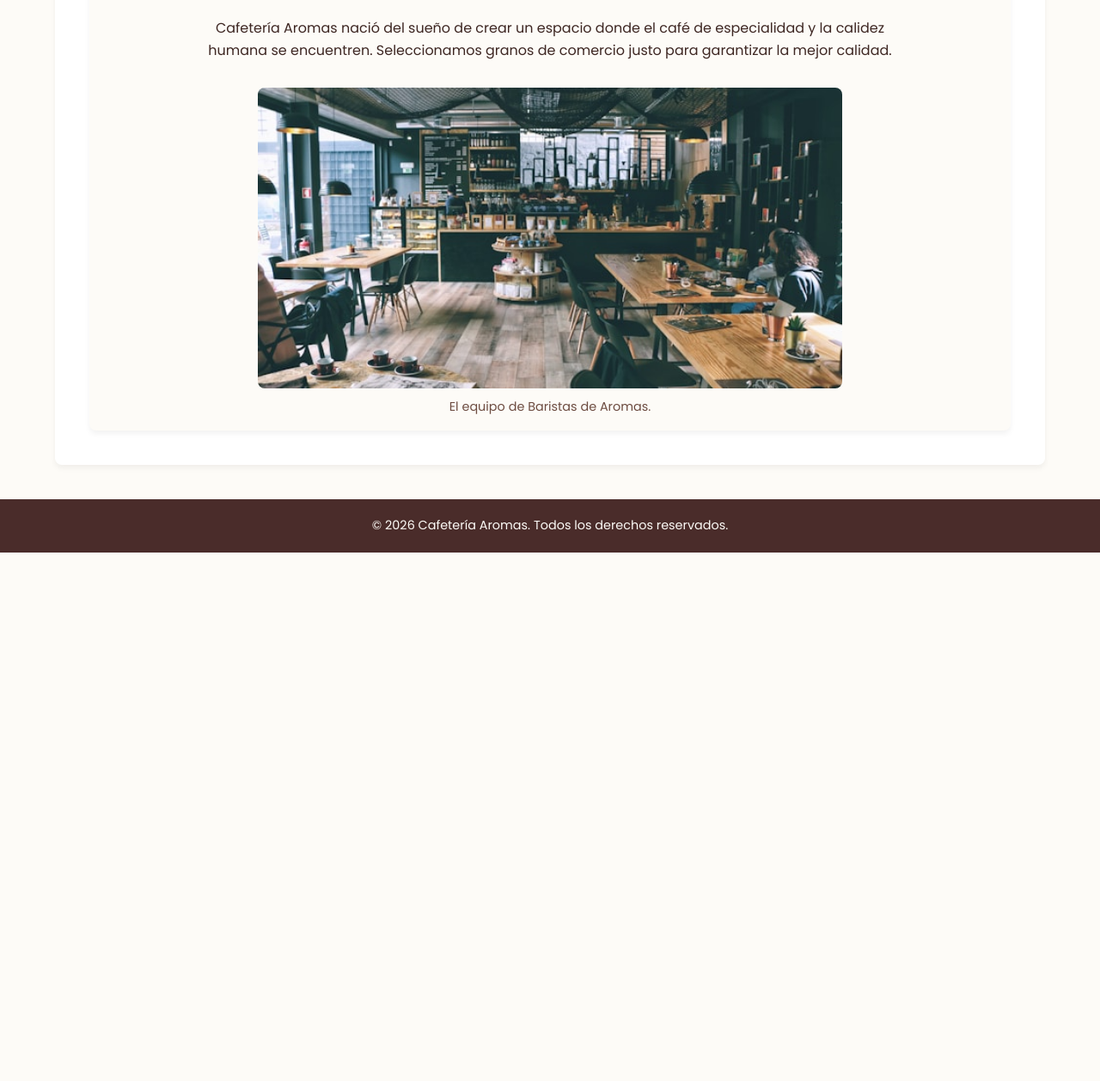
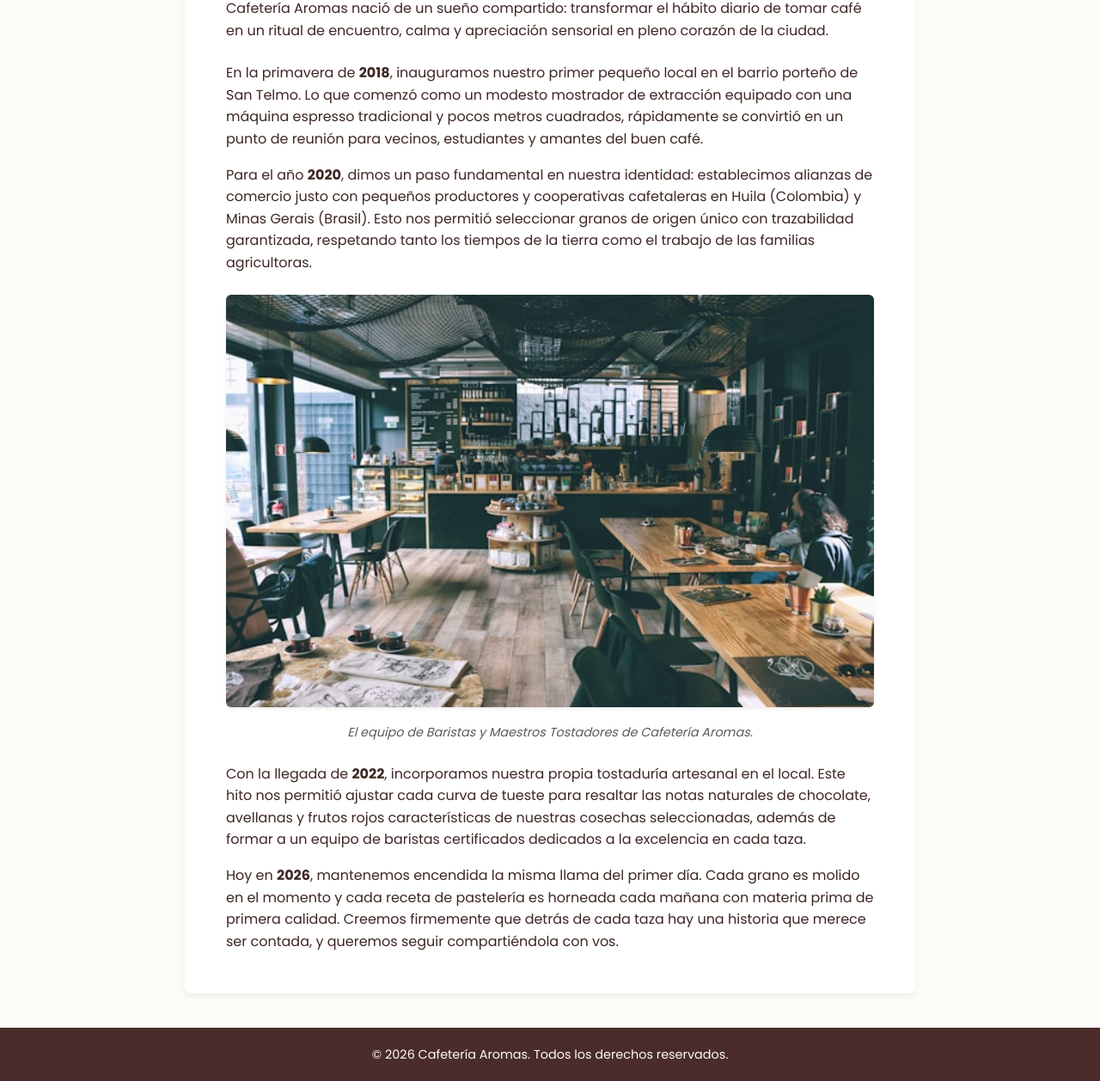
Before and after one commit to Agustinmaciel7/cafeteria-aromas, a website: page pages/sobre-mi.html in a window 1280 px wide. Shown: the part 263-1521 px from the top of the page at 86% size. Before the commit the page ends 906 px from the top, so only its background shows below. Drawn offline with nearby package versions, Linux system fonts and the light colour scheme.

Commit message:
feat: reestructuracion narrativa de sobre nosotros y unificacion del sitio,actualizacion del README

```diff
--- a/pages/sobre-mi.html
+++ b/pages/sobre-mi.html
@@ -1,17 +1,14 @@
 <!DOCTYPE html>
 <html lang="es">
-
 <head>
   <meta charset="UTF-8">
   <meta name="viewport" content="width=device-width, initial-scale=1.0">
   <title>Sobre Nosotros | Historia y Pasión por el Café | Cafetería Aromas</title>
-  <meta name="description"
-    content="Conocé la historia de Cafetería Aromas, nuestro equipo de baristas y la pasión por seleccionar los mejores granos de café de especialidad.">
+  <meta name="description" content="Conocé la historia de Cafetería Aromas, nuestro equipo de baristas y la pasión por seleccionar los mejores granos de café de especialidad.">
   <link href="https://cdn.jsdelivr.net/npm/bootstrap@5.3.2/dist/css/bootstrap.min.css" rel="stylesheet">
   <link rel="stylesheet" href="https://unpkg.com/aos@2.3.1/dist/aos.css">
   <link rel="stylesheet" href="../styles/styles.css">
 </head>
-
 <body>
 
   <header class="header-principal">
@@ -20,8 +17,7 @@
         <a class="navbar-brand" href="../index.html">
           <img src="../assets/LOGO-CAFETERIA.jpg" alt="Logo oficial de Cafetería Aromas" class="logo-header">
         </a>
-        <button class="navbar-toggler" type="button" data-bs-toggle="collapse" data-bs-target="#menuNavegacion"
-          aria-controls="menuNavegacion" aria-expanded="false" aria-label="Menú">
+        <button class="navbar-toggler" type="button" data-bs-toggle="collapse" data-bs-target="#menuNavegacion" aria-controls="menuNavegacion" aria-expanded="false" aria-label="Menú">
           <span class="navbar-toggler-icon"></span>
         </button>
         <div class="collapse navbar-collapse justify-content-end" id="menuNavegacion">
@@ -38,23 +34,52 @@
   </header>
 
   <main class="main-contenido">
-    <h1 class="titulo-principal" data-aos="fade-down">Nuestra Historia</h1>
-    <section class="seccion-contenido" data-aos="fade-up">
-      <article class="tarjeta-articulo">
-        <h2 class="subtitulo">Pasión y tradición en cada taza</h2>
-        <p class="texto-parrafo">Cafetería Aromas nació del sueño de crear un espacio donde el café de especialidad y la
-          calidez humana se encuentren. Seleccionamos granos de comercio justo para garantizar la mejor calidad.</p>
-        <figure data-aos="zoom-in" data-aos-delay="200">
-          <img src="../assets/foto_el_equipo.jpg"
-            alt="Equipo de baristas sonrientes de Cafetería Aromas posando en el local" class="imagen-destacada">
-          <figcaption>El equipo de Baristas de Aromas.</figcaption>
-        </figure>
-      </article>
-    </section>
+    <h1 class="titulo-principal mb-4" data-aos="fade-down">Nuestra Historia</h1>
+
+    <!-- Contenedor de una sola columna centrado de lectura confortable (max-width: 850px) -->
+    <article class="seccion-contenido mx-auto p-4 p-md-5" style="max-width: 850px;" data-aos="fade-up">
+
+      <header class="mb-4 text-center text-md-start">
+        <h2 class="subtitulo mb-3">Pasión, Origen y Tradición desde 2018</h2>
+        <p class="texto-parrafo lead">
+          Cafetería Aromas nació de un sueño compartido: transformar el hábito diario de tomar café en un ritual de encuentro, calma y apreciación sensorial en pleno corazón de la ciudad.
+        </p>
+      </header>
+
+      <!-- Párrafo de Contexto e Inicios -->
+      <div class="texto-parrafo mb-4">
+        <p class="mb-3">
+          En la primavera de <strong>2018</strong>, inauguramos nuestro primer pequeño local en el barrio porteño de San Telmo. Lo que comenzó como un modesto mostrador de extracción equipado con una máquina espresso tradicional y pocos metros cuadrados, rápidamente se convirtió en un punto de reunión para vecinos, estudiantes y amantes del buen café.
+        </p>
+        <p class="mb-0">
+          Para el año <strong>2020</strong>, dimos un paso fundamental en nuestra identidad: establecimos alianzas de comercio justo con pequeños productores y cooperativas cafetaleras en Huila (Colombia) y Minas Gerais (Brasil). Esto nos permitió seleccionar granos de origen único con trazabilidad garantizada, respetando tanto los tiempos de la tierra como el trabajo de las familias agricultoras.
+        </p>
+      </div>
+
+      <!-- Imagen Destacada Más Grande (Sin tarjeta ni contenedor con hover) -->
+      <figure class="my-4 text-center" data-aos="zoom-in" data-aos-delay="100">
+        <img src="../assets/foto_el_equipo.jpg"
+             alt="Equipo de baristas sonrientes de Cafetería Aromas en la tostaduría artesanal"
+             class="img-fluid rounded shadow-sm w-100 object-fit-cover"
+             style="max-height: 480px;">
+        <figcaption class="mt-2 text-muted fst-italic">El equipo de Baristas y Maestros Tostadores de Cafetería Aromas.</figcaption>
+      </figure>
+
+      <!-- Párrafo de Consolidación y Valores -->
+      <div class="texto-parrafo mt-4">
+        <p class="mb-3">
+          Con la llegada de <strong>2022</strong>, incorporamos nuestra propia tostaduría artesanal en el local. Este hito nos permitió ajustar cada curva de tueste para resaltar las notas naturales de chocolate, avellanas y frutos rojos características de nuestras cosechas seleccionadas, además de formar a un equipo de baristas certificados dedicados a la excelencia en cada taza.
+        </p>
+        <p class="mb-0">
+          Hoy en <strong>2026</strong>, mantenemos encendida la misma llama del primer día. Cada grano es molido en el momento y cada receta de pastelería es horneada cada mañana con materia prima de primera calidad. Creemos firmemente que detrás de cada taza hay una historia que merece ser contada, y queremos seguir compartiéndola con vos.
+        </p>
+      </div>
+
+    </article>
   </main>
 
-  <footer class="footer-principal">
-    <p class="texto-footer">&copy; 2026 Cafetería Aromas. Todos los derechos reservados.</p>
+  <footer class="footer-principal mt-auto">
+    <p class="texto-footer mb-0">&copy; 2026 Cafetería Aromas. Todos los derechos reservados.</p>
   </footer>
 
   <script src="https://cdn.jsdelivr.net/npm/bootstrap@5.3.2/dist/js/bootstrap.bundle.min.js"></script>
@@ -63,5 +88,4 @@
     AOS.init({ duration: 800, once: true });
   </script>
 </body>
-
 </html>
```
Also changed, not shown: README.md.
